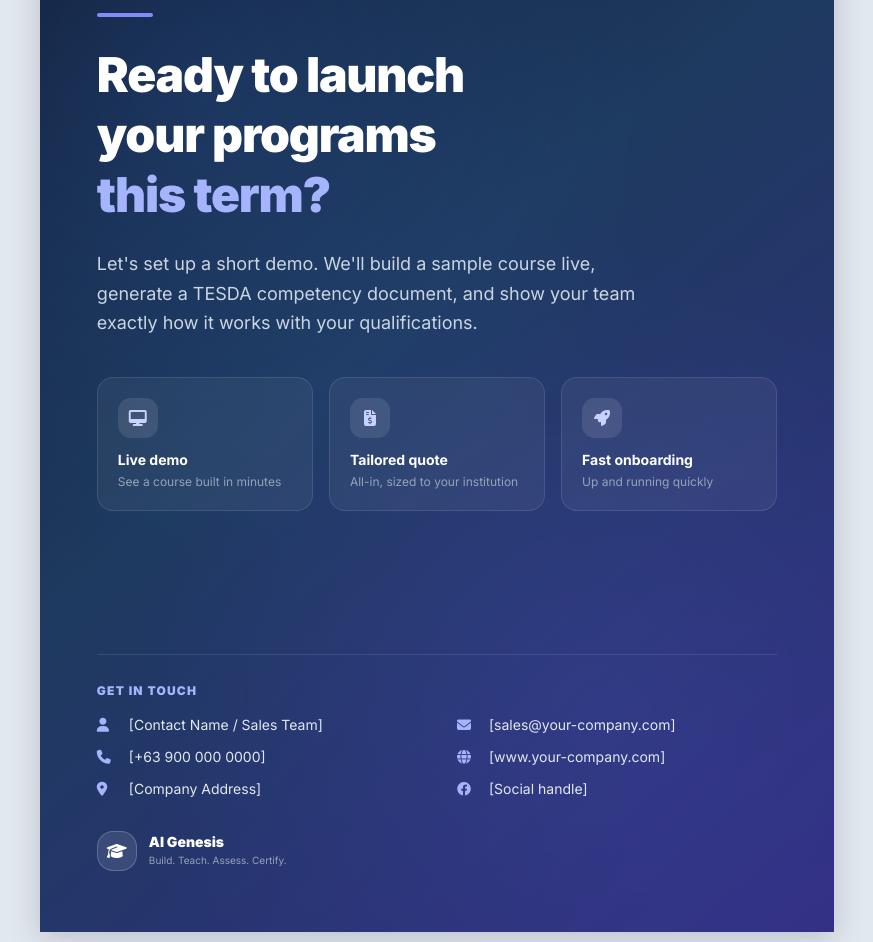
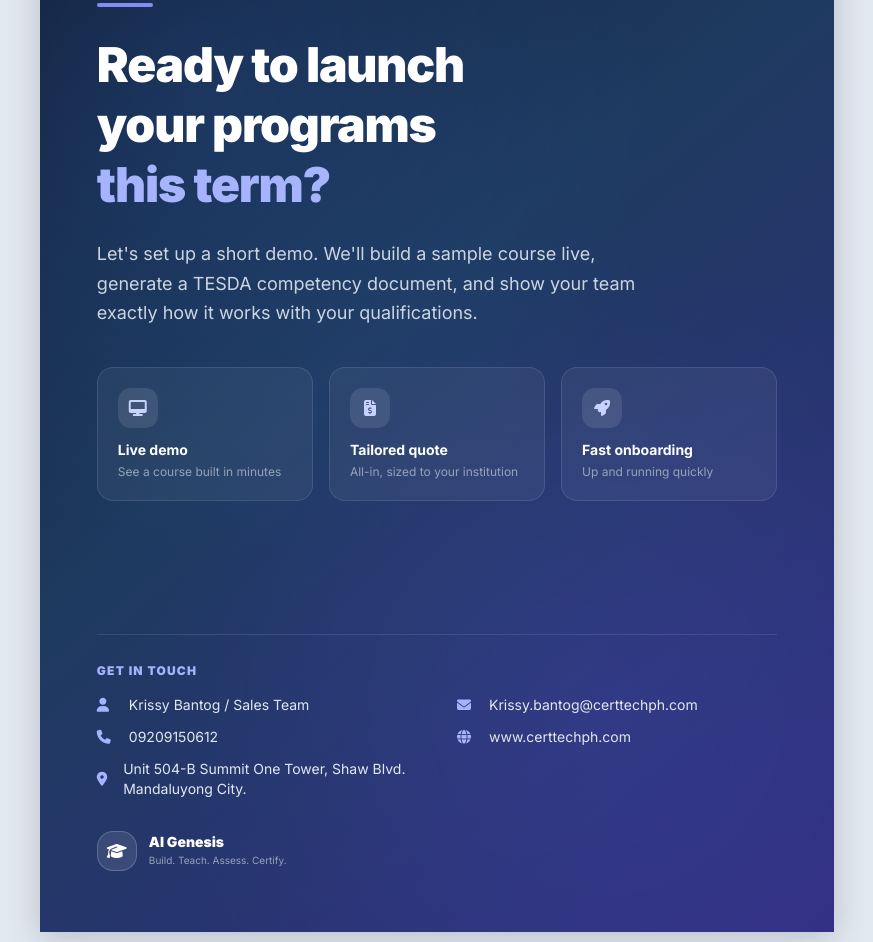
Before and after one commit to siopaoguy00-lgtm/AI_Genesis, a plain HTML site: page brochure.html in a window 1280 px wide. Shown: the part 8220-9162 px from the top of the page, without its empty margins (203-1076 px from the left). Drawn offline with nearby package versions, Linux system fonts and the light colour scheme.

Commit message:
Add files via upload

```diff
--- a/brochure.html
+++ b/brochure.html
@@ -431,12 +431,11 @@
         <div class="border-t border-white/10 pt-7">
             <p class="text-xs font-black uppercase tracking-widest text-indigo-300 mb-4">Get in touch</p>
             <div class="grid grid-cols-2 gap-x-10 gap-y-3 text-sm">
-                <div class="flex items-center gap-3"><i class="fa-solid fa-user w-5 text-indigo-300"></i> <span class="text-slate-200">[Contact Name / Sales Team]</span></div>
-                <div class="flex items-center gap-3"><i class="fa-solid fa-envelope w-5 text-indigo-300"></i> <span class="text-slate-200">[sales@your-company.com]</span></div>
-                <div class="flex items-center gap-3"><i class="fa-solid fa-phone w-5 text-indigo-300"></i> <span class="text-slate-200">[+63 900 000 0000]</span></div>
-                <div class="flex items-center gap-3"><i class="fa-solid fa-globe w-5 text-indigo-300"></i> <span class="text-slate-200">[www.your-company.com]</span></div>
-                <div class="flex items-center gap-3"><i class="fa-solid fa-location-dot w-5 text-indigo-300"></i> <span class="text-slate-200">[Company Address]</span></div>
-                <div class="flex items-center gap-3"><i class="fa-brands fa-facebook w-5 text-indigo-300"></i> <span class="text-slate-200">[Social handle]</span></div>
+                <div class="flex items-center gap-3"><i class="fa-solid fa-user w-5 text-indigo-300"></i> <span class="text-slate-200">Krissy Bantog / Sales Team</span></div>
+                <div class="flex items-center gap-3"><i class="fa-solid fa-envelope w-5 text-indigo-300"></i> <span class="text-slate-200">Krissy.bantog@certtechph.com</span></div>
+                <div class="flex items-center gap-3"><i class="fa-solid fa-phone w-5 text-indigo-300"></i> <span class="text-slate-200">09209150612</span></div>
+                <div class="flex items-center gap-3"><i class="fa-solid fa-globe w-5 text-indigo-300"></i> <span class="text-slate-200">www.certtechph.com</span></div>
+                <div class="flex items-center gap-3"><i class="fa-solid fa-location-dot w-5 text-indigo-300"></i> <span class="text-slate-200">Unit 504-B Summit One Tower, Shaw Blvd. Mandaluyong City.</span></div>
             </div>
             <div class="flex items-center gap-3 mt-8">
                 <div class="h-10 w-10 rounded-2xl bg-white/10 border border-white/20 flex items-center justify-center"><i class="fa-solid fa-graduation-cap text-white"></i></div>
```
Also changed, not shown: brochure_v2.html (+5 -3 lines), flyer.html (+5 -3 lines).
